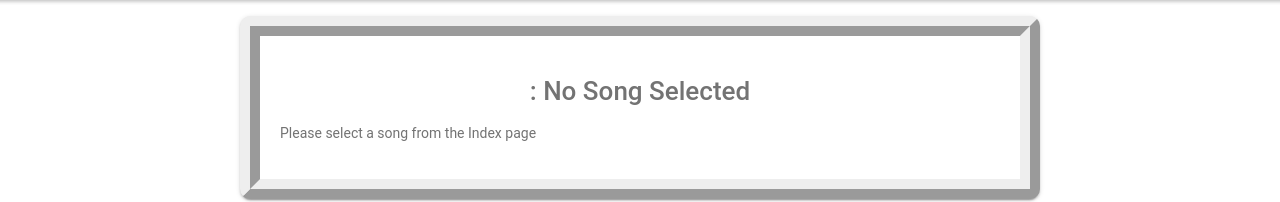
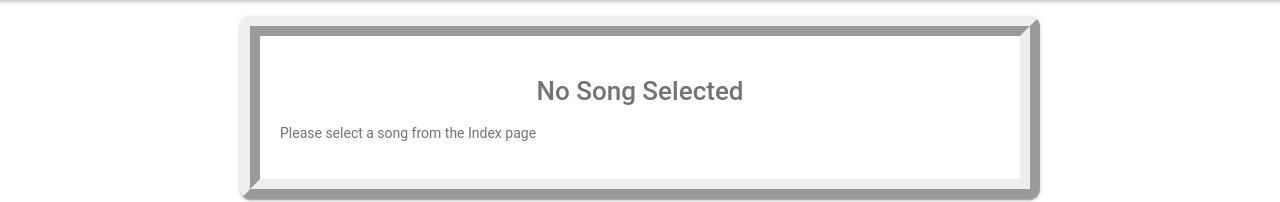
Before and after one commit to MarioCDS/ionic-project, a React (Create React App) app: page /current in a window 1280 px wide. Shown: the top 202 px of the page. Built offline with nearby package versions, Linux system fonts and the light colour scheme; no server answers.

Commit message:
Changes to indexing numbers

```diff
--- a/src/pages/Current.jsx
+++ b/src/pages/Current.jsx
@@ -29,9 +29,7 @@ const Current = () => {
           </IonToolbar>
         </IonHeader>
         <IonCard className="card">
-          <h1 className="title">
-            {currentSong.Number}: {currentSong.Title}
-          </h1>
+          <h1 className="title">{currentSong.Title}</h1>
           <p>{currentSong.Lyrics}</p>
         </IonCard>
       </IonContent>
--- a/src/pages/Index.jsx
+++ b/src/pages/Index.jsx
@@ -21,6 +21,7 @@ const Index = () => {
   const [songs, setSongs] = useState([]);
   const history = useHistory();
   const { setCurrentSong } = useAuth();
+  let index = 1;
 
   useIonViewWillEnter(() => {
     fetchSongs();
@@ -52,12 +53,15 @@ const Index = () => {
         </IonHeader>
         <IonCard className="card">
           {songs.map((song) => (
-          <IonItem className="list"
+            <IonItem
+              className="list"
               style={{ cursor: "pointer" }}
               onClick={() => handleSongClick(song)}
               key={song.Number}
             >
-            <h1>{song.Number}: {song.Title}</h1>
+              <h1>
+                {index++}: {song.Title}
+              </h1>
             </IonItem>
           ))}
         </IonCard>
```
Lines whose indentation alone changed are shown as unchanged.
